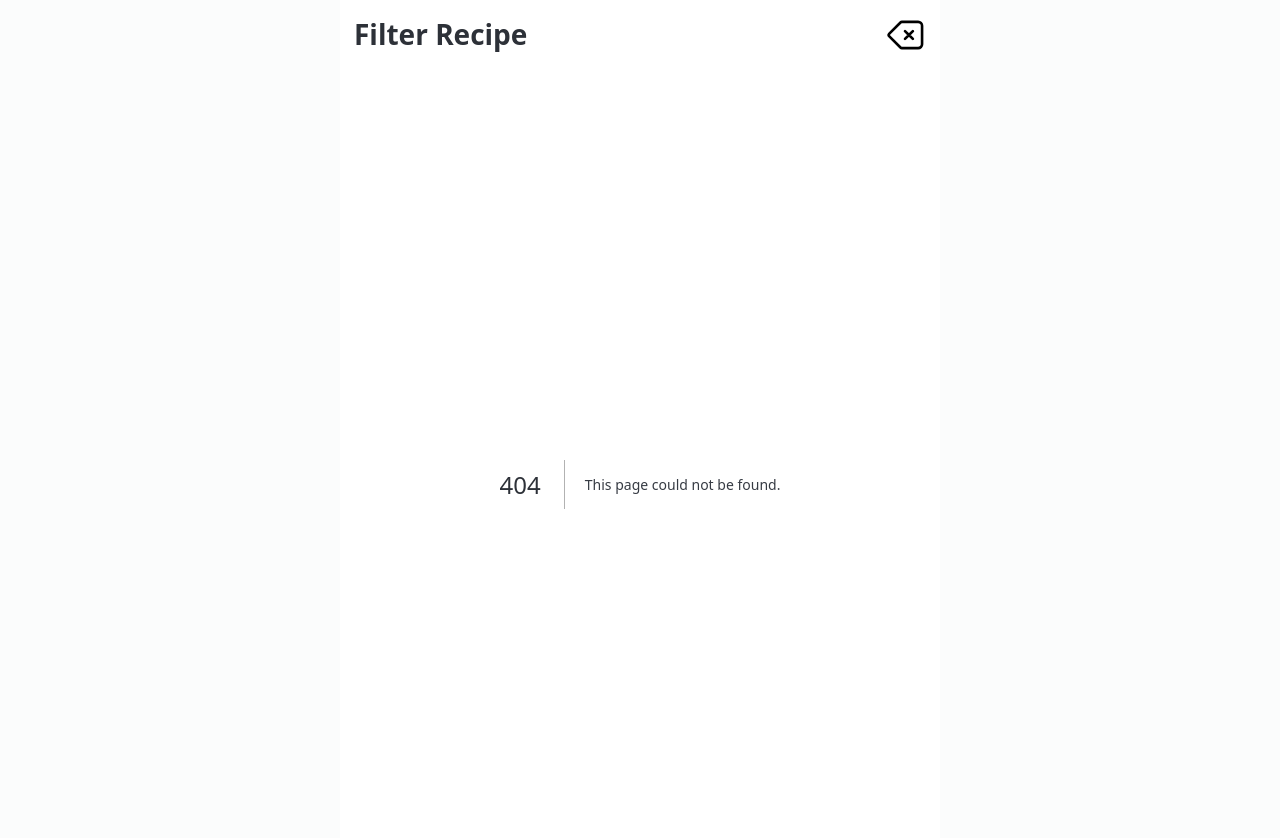
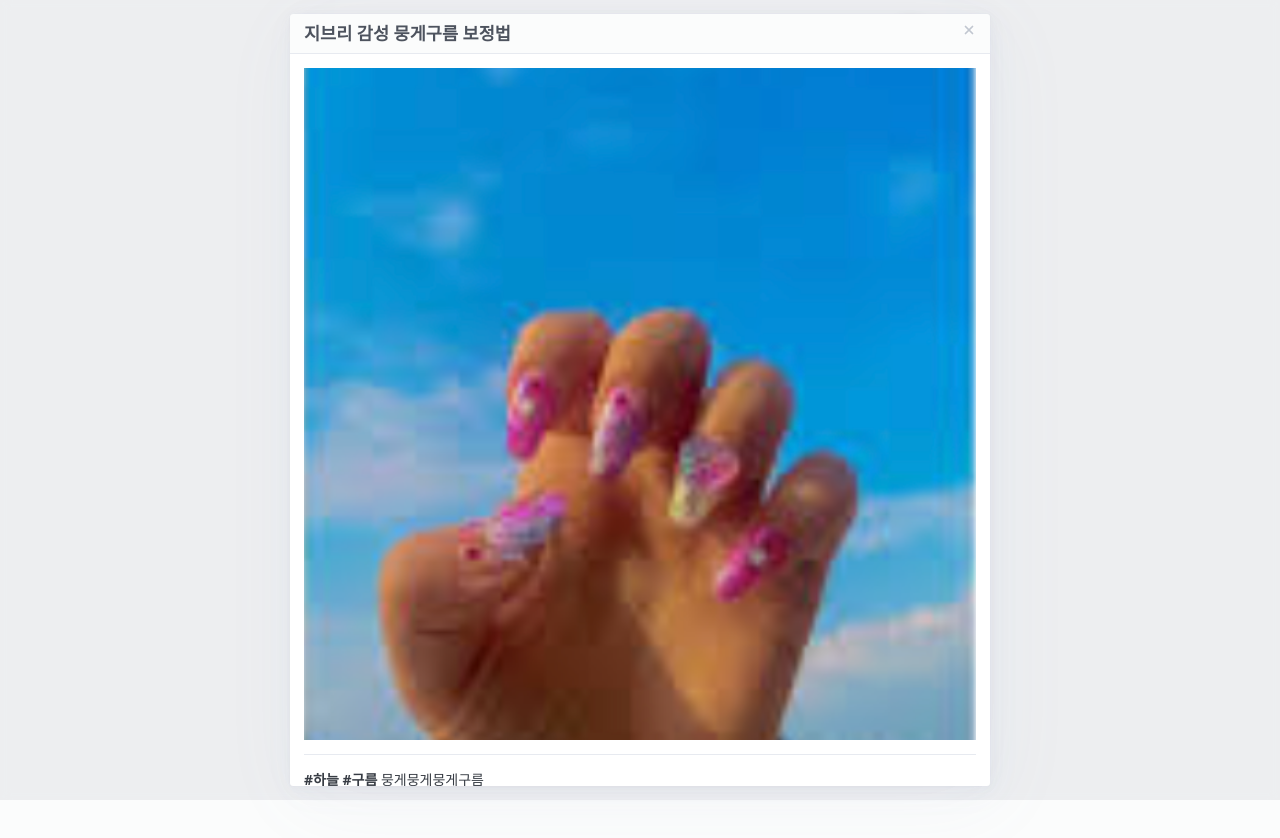
Before and after one commit to seondal/FilterRecipe, a Next.js app: page /recipe/1 in a window 1280 px wide. Before the commit this address had no page. Shown: the top 838 px of the page. After the commit the page ends 800 px from the top, so only its background shows below. Built offline with nearby package versions, Linux system fonts and the light colour scheme.

Commit message:
✨ feat :  레시피 상세페이지

```diff
--- a/src/app/recipe/[id].tsx
+++ /dev/null
@@ -1,14 +0,0 @@
-import { MockHome, MockRecipe } from "@/mock/mock_home";
-import Image from "next/image";
-
-interface RecipePageI {
-  params: { id: number };
-}
-
-export default function RecipePage({ params }: RecipePageI) {
-  const id = params.id;
-
-  return (
-
-  );
-}
--- /dev/null
+++ b/src/app/recipe/[id]/page.tsx
@@ -0,0 +1,23 @@
+"use client";
+
+import RecipeDetailCard from "@/components/RecipeDetailCard";
+import { MockRecipe } from "@/mock/mock_home";
+import { useRouter } from "next/navigation";
+
+interface RecipePageI {
+  params: { id: number };
+}
+
+export default function RecipePage({ params }: RecipePageI) {
+  const router = useRouter();
+  const id = params.id;
+  const data = MockRecipe;
+
+  return (
+    <RecipeDetailCard
+      data={data}
+      open={true}
+      onClose={() => router.push("/")}
+    />
+  );
+}
--- a/src/interface/component.ts
+++ b/src/interface/component.ts
@@ -1,4 +1,4 @@
 export interface ModalI {
   open: boolean;
-  onClose: () => void;
+  onClose?: () => void;
 }
```
